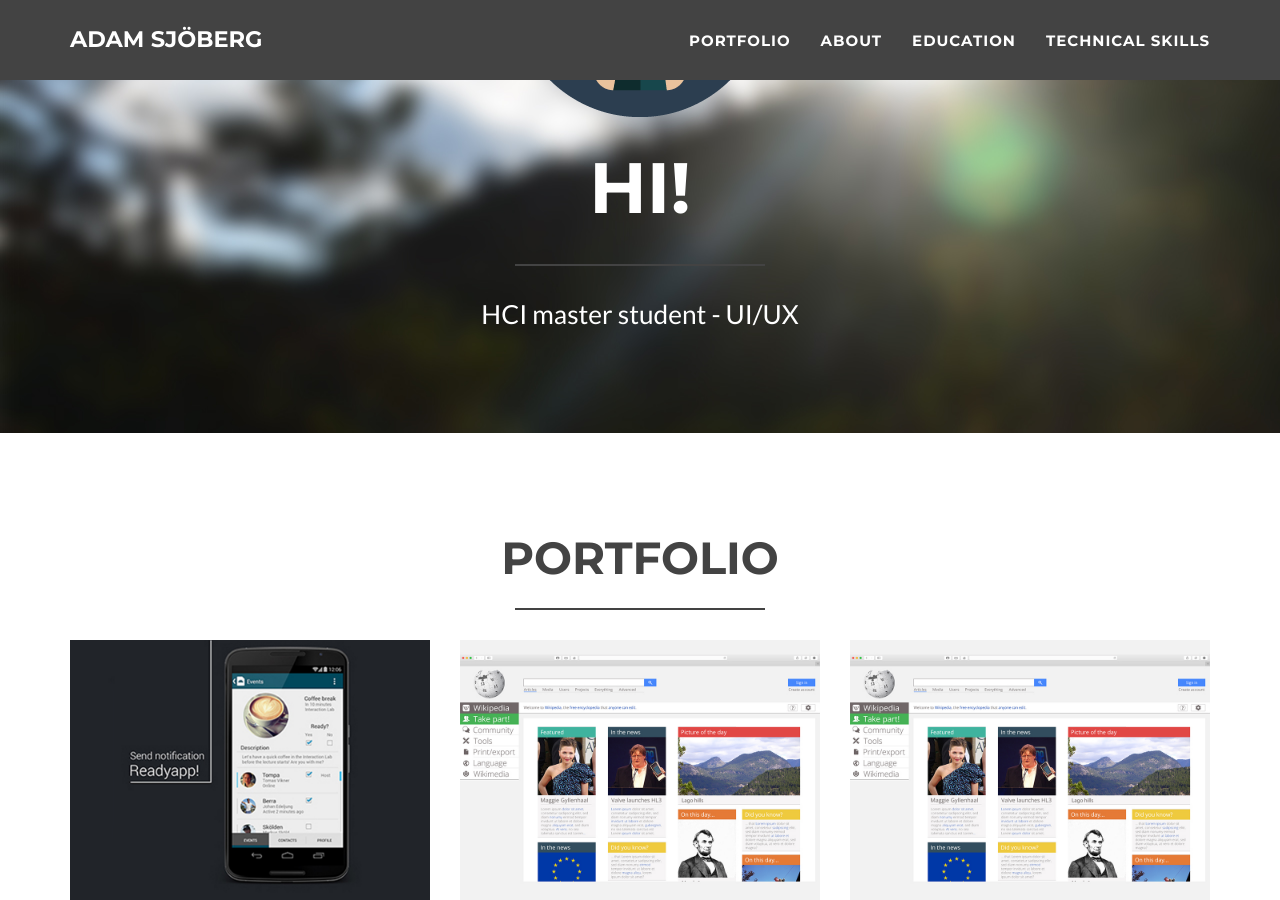
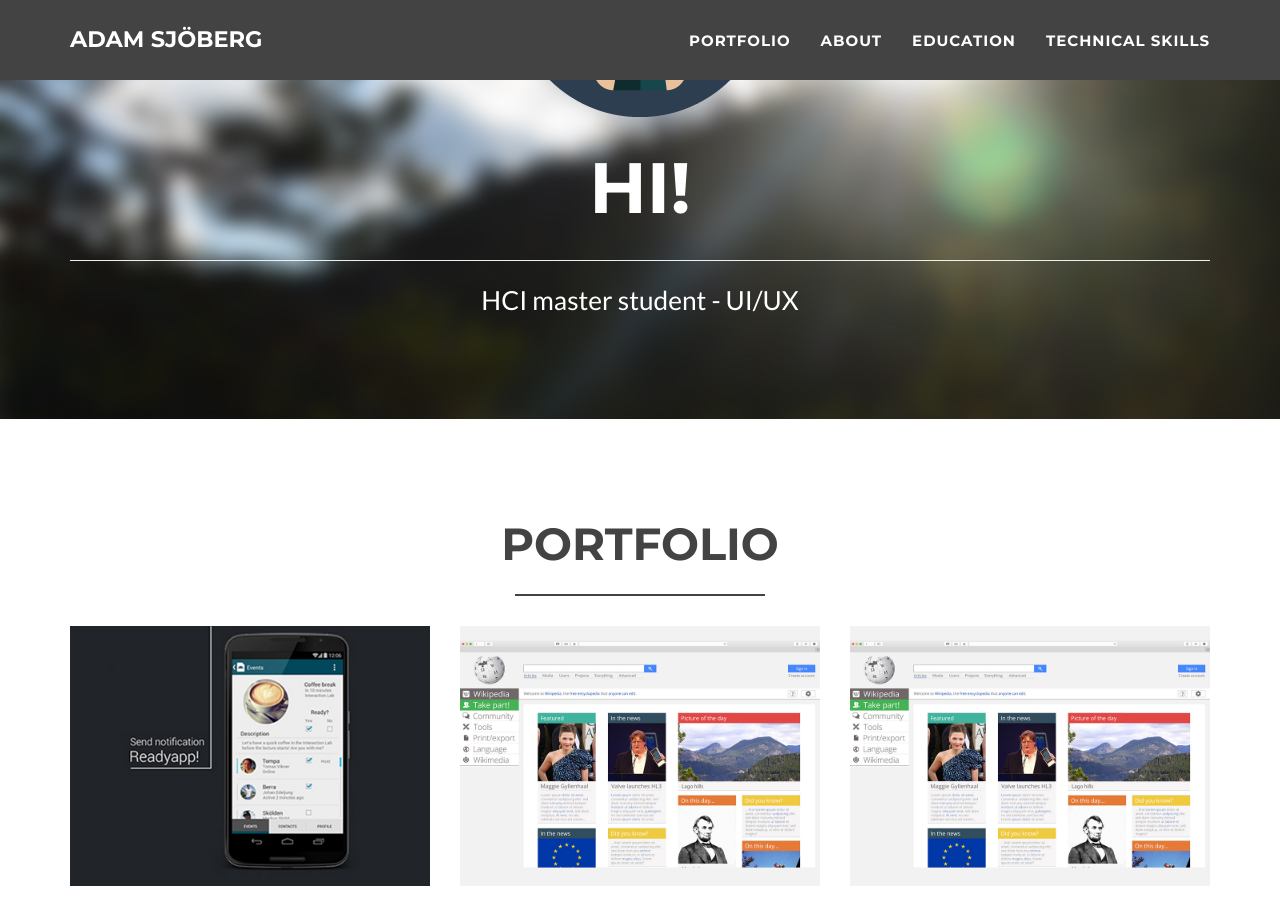
Before and after one commit to Adamsjoberg/Adamsjoberg.github.io, a Jekyll site: the page built from index.html, in a window 1280 px wide and 900 px high, scrolled down 339 px. Built offline with Jekyll 4.4.1, drawn with Linux system fonts in a browser that asks for light colours.

Commit message:
star secondary

```diff
--- a/_includes/header.html
+++ b/_includes/header.html
@@ -6,7 +6,7 @@
                     <img class="img-responsive" src="img/profile.png" alt="">
                     <div class="intro-text">
                         <span class="name">Hi!</span>
-                        <hr class="star-primary">
+                        <hr class="star-secondary">
                         <span class="skills">HCI master student - UI/UX</span>
                     </div>
                 </div>
```
